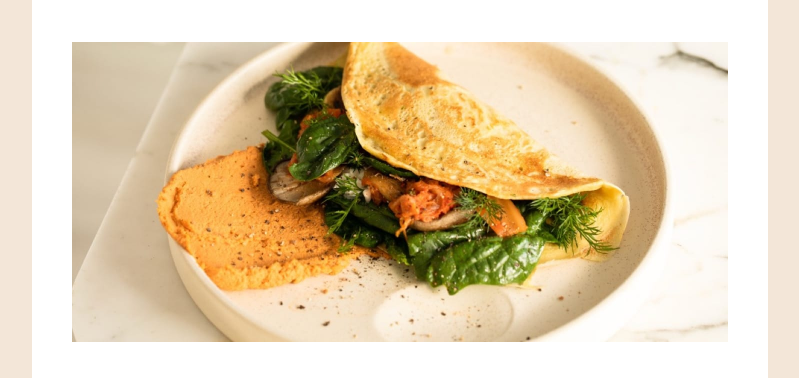
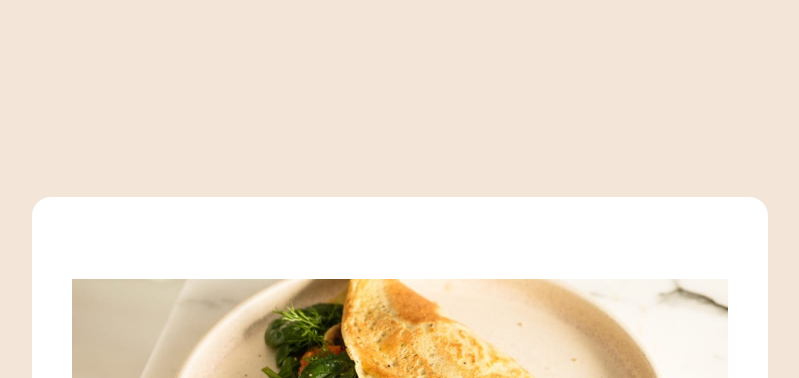
Before and after one commit to leecockcroft/front-end-mentor-back, a plain HTML site: page index.html in a window 1280 px wide. Shown: the top 378 px of the page, without its empty margins (240-1039 px from the left). Drawn offline with Linux system fonts and the light colour scheme.

Commit message:
Update style.css

```diff
--- a/style.css
+++ b/style.css
@@ -45,9 +45,11 @@ img{
 
 
 main{
-    /* max-width:1440px;
-   margin:auto; */
- background:#fff;
+     background: #fff;
+    margin-top: 12.3rem;
+    padding-top: 40px;
+    border-radius: 19px;
+    margin-bottom: 12.1rem;
 
 }
 
```
